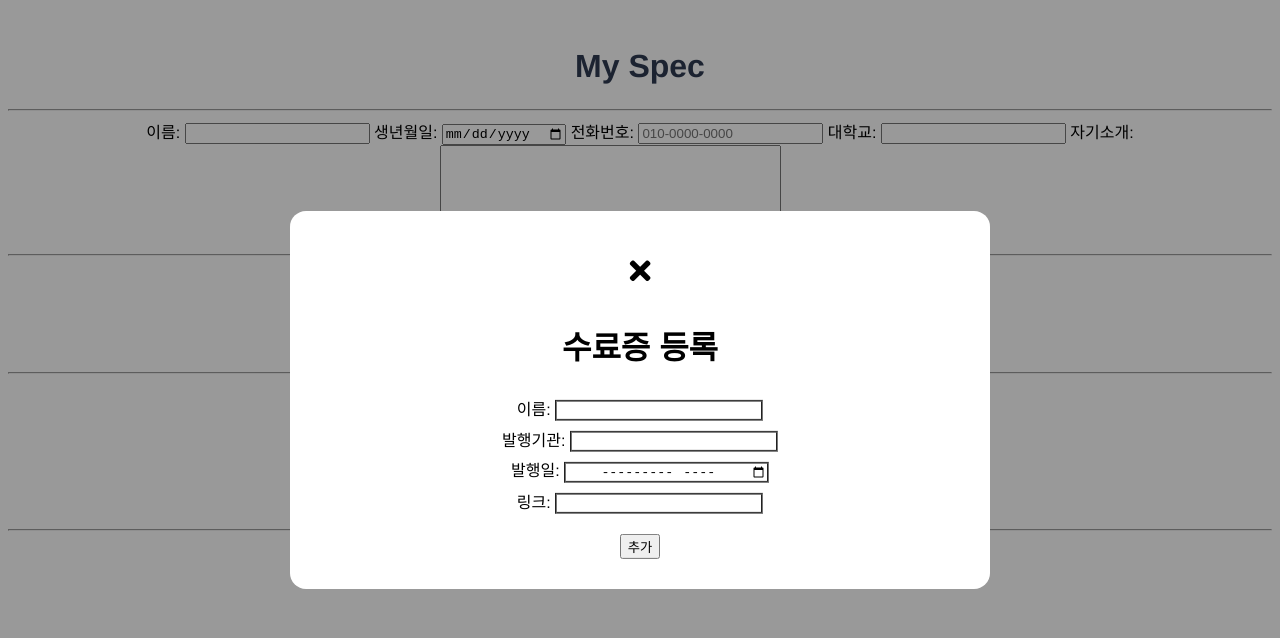
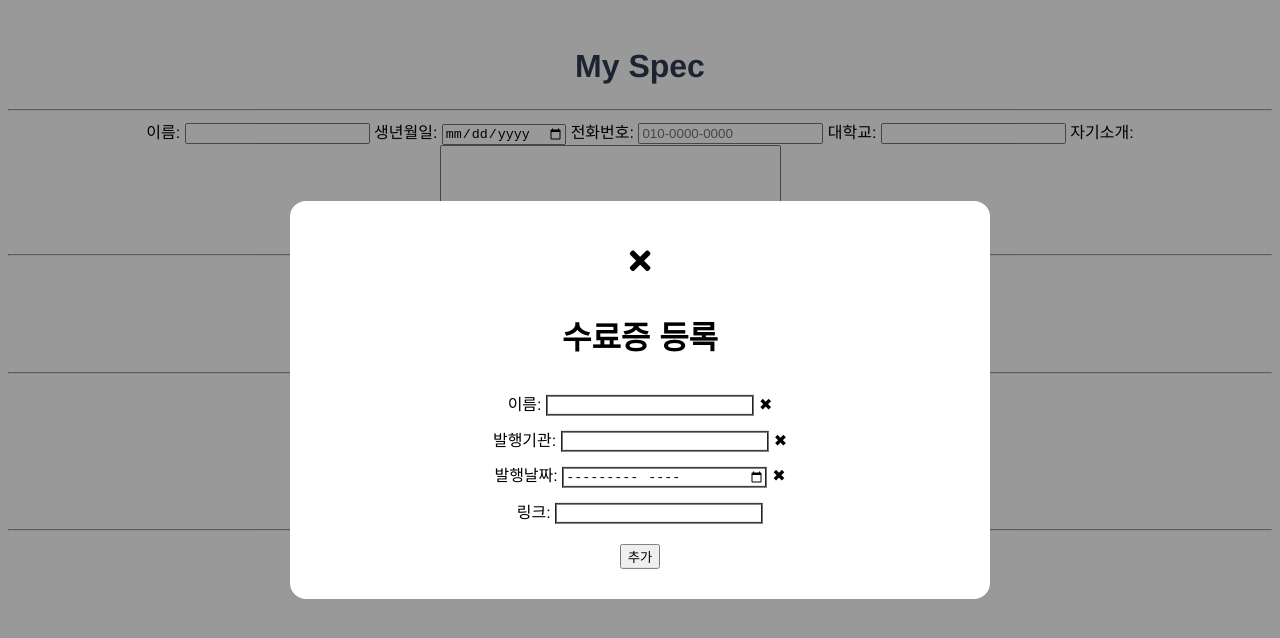
Before and after one commit to KKIMDoHyun/mySpecRecord, a Vue app: page /modification in a window 1280 px wide. Both pictures are taken after a click on the icon 640 px from the left and 478 px from the top of the page. Shown: the top 638 px of the page. Built offline with nearby package versions, Linux system fonts and the light colour scheme.

Commit message:
수료증 모달 창 유효성 검사

```diff
--- a/src/views/MyAwards.vue
+++ b/src/views/MyAwards.vue
@@ -40,12 +40,13 @@ export default {
     },
     completeAward() {
       this.$store.commit('addOneAward', JSON.stringify(this.award))
-      // this.clearInput();
+      this.clearInput();
     },
     clearInput() {
       this.award.date = "";
       this.award.awardName = "";
       this.award.detail = "";
+      this.showAddAward = false;
     }
   }
 };
--- a/src/views/MyCertificate.vue
+++ b/src/views/MyCertificate.vue
@@ -7,24 +7,37 @@
     <transition name="fade" appear>
       <div class="modal-overlay" v-if="modalStatus"></div>
     </transition>
+    <form @submit="addCertificate">
       <transition name="fade" appear>
         <div class="modal" v-if="modalStatus">
           <i class="fas fa-times btn" v-on:click="closeModal"></i>
             <h1>수료증 등록</h1>
-          <span>이름:</span> <input type="text" v-model="certificateInfo.name">
-          <br>
-          <span>발행기관:</span> <input type="text" v-model="certificateInfo.agency">
-          <br>
-          <span>발행일:</span> <input type="month" v-model="certificateInfo.date">
-          <br>
-          <span>링크:</span> <input type="text" v-model="certificateInfo.link">
-          <br>
-          <button class="addBtn" v-on:click="addCertificate">추가</button>
+            <div>
+              <label for="certificationName">이름: </label>
+              <input id="certificationName" type="text" v-model="certificateInfo.name" required>
+              <span class="validity"></span>
+            </div>
+            <div>
+              <label for="agency">발행기관: </label>
+              <input id="agency" type="text" v-model="certificateInfo.agency" required>
+              <span class="validity"></span>
+            </div>
+            <div>
+              <label for="date">발행날짜: </label>
+              <input id="date" type="month" max="2021-12" min="1990-01" v-model="certificateInfo.date" required>
+              <span class="validity"></span>
+            </div>
+            <div>
+              <label for="link">링크: </label>
+              <input id="link" type="text" v-model="certificateInfo.link">
+            </div>
+            <button type="submit" class="addBtn">추가</button>
         </div>
       </transition>
+    </form>
 
     <transition-group name="list" tag="ul">
-      <li v-for="(certification, index) in this.$store.state.certifications" v-bind:key="certification.link">
+      <li v-for="(certification, index) in this.$store.state.certifications" v-bind:key="index">
         <span>{{ index }} |</span>
         <span> 이름: {{ certification.name }} </span>
         <span> 발행기관: {{ certification.agency }} </span>
@@ -45,7 +58,8 @@ export default {
         agency: "",
         date: "",
         link: ""
-      }
+      },
+      maxDate: new Date()
     }
   },
   methods: {
@@ -145,8 +159,7 @@ li {
 input {
   width: 200px;
   border-style: groove;
-  margin-top: 10px;
-  text-align: center;
+  margin-top: 15px;
 }
 .addBtn {
   margin-top: 20px;
@@ -164,4 +177,15 @@ i:hover {
     -webkit-transform-origin: center center;
   }
 }
+
+input:invalid+span:after {
+  content: '✖';
+
+  padding-left: 5px;
+}
+
+input:valid+span:after {
+  content: '✓';
+  padding-left: 5px;
+}
 </style>
--- a/src/views/MyProfileModification.vue
+++ b/src/views/MyProfileModification.vue
@@ -27,9 +27,9 @@ export default {
   },
   methods: {
     modifyInfo(){
-      this.$store.commit('modifyInfo', this.user)
+        this.$store.commit('modifyInfo', this.user)
     }
-  }
+  },
 };
 </script>
 
```
Also changed, not shown: src/utils/validation.js (added, +9 -0 lines). Lines whose indentation alone changed are shown as unchanged.
